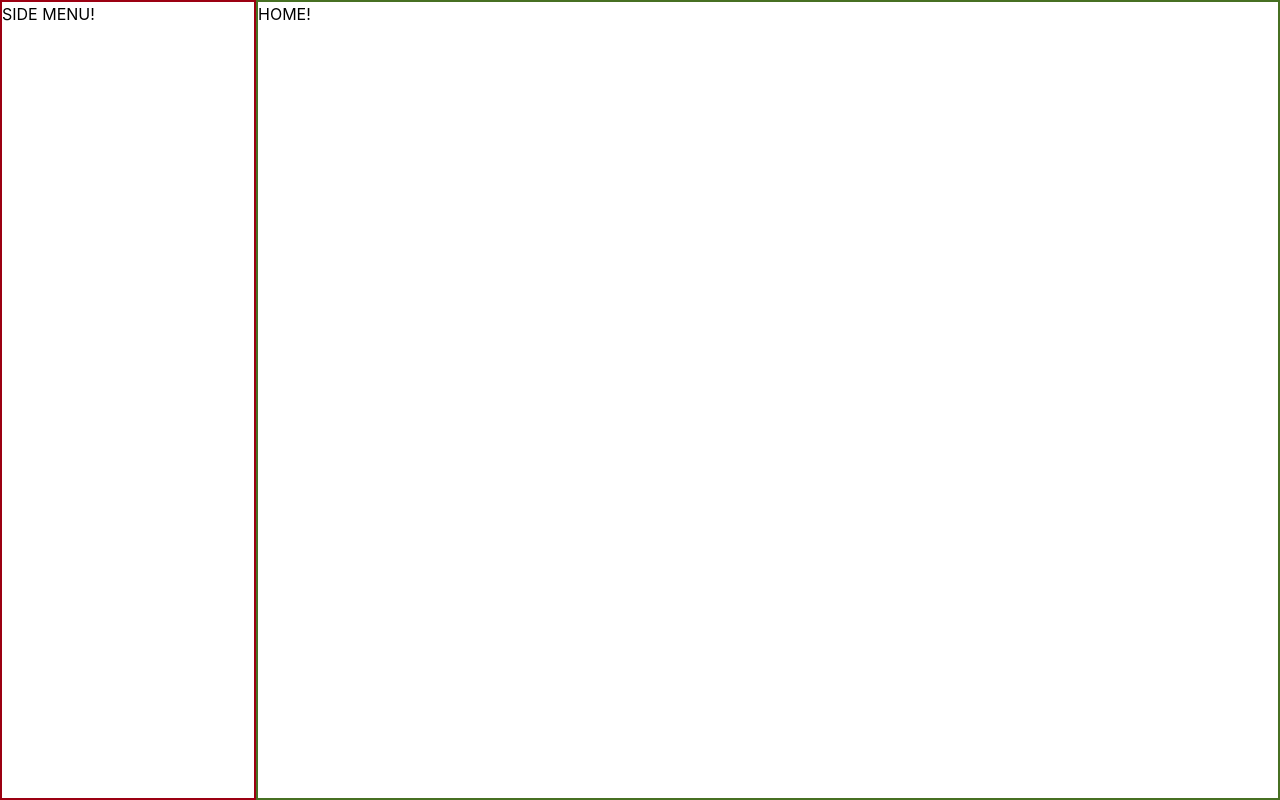
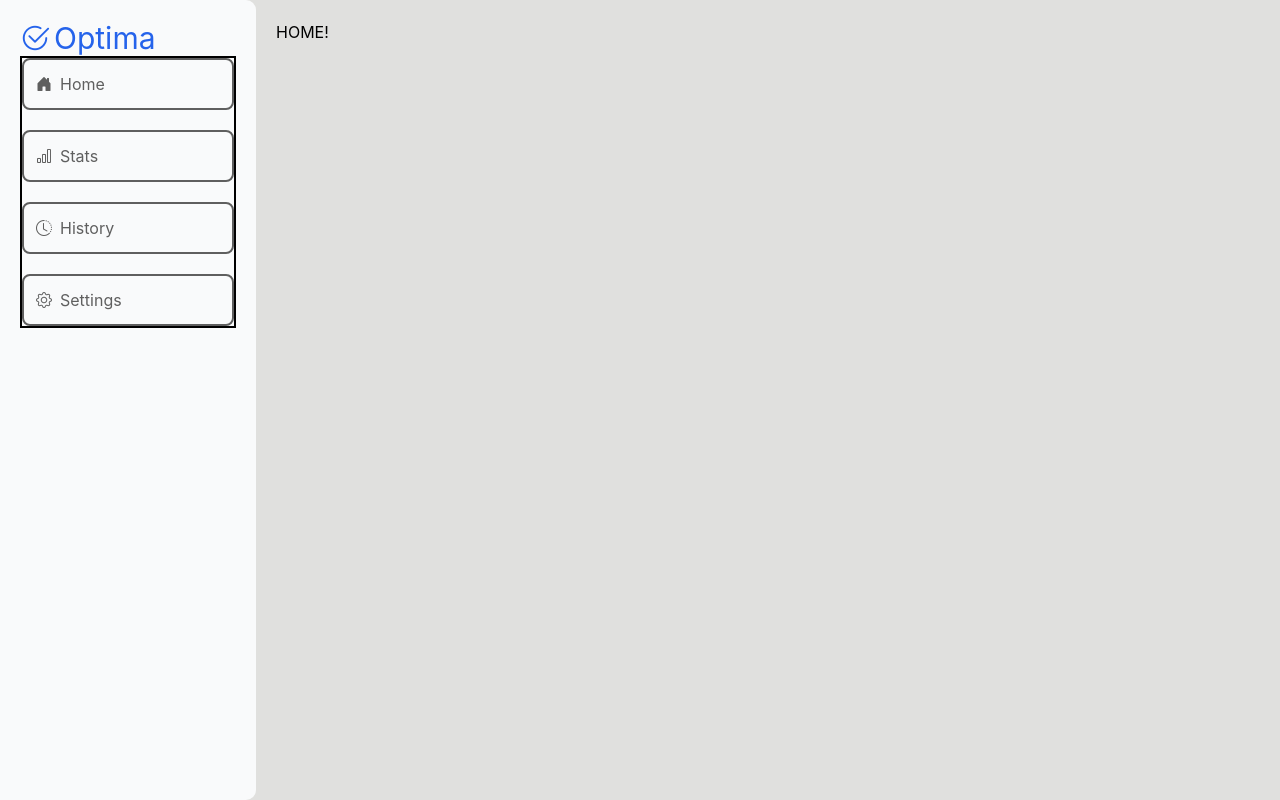
Before and after one commit to theinternetfae/Construction-site, a React (Vite) app: page /test/home in a window 1280 px wide. Built offline with nearby package versions, Linux system fonts and the light colour scheme.

Commit message:
Setting up side menu

```diff
--- a/src/SideMenu.jsx
+++ b/src/SideMenu.jsx
@@ -1,7 +1,36 @@
 function SideMenu() {
     return (
         <nav>
-            <h1>SIDE MENU!</h1>
+            <section className="logo-sect">
+                <i class="bi bi-check2-circle"></i>
+                <p>Optima</p>
+            </section>
+
+            <section className="nav-sect">
+
+                <div className="navigation">
+                    <i class="bi bi-house-door-fill"></i>
+                    <p>Home</p>
+                </div>
+
+                <div className="navigation">
+                    <i class="bi bi-bar-chart"></i>
+                    <p>Stats</p>
+                </div>
+
+                <div className="navigation">
+                    <i class="bi bi-clock-history"></i>
+                    <p>History</p>
+                </div>
+
+                <div className="navigation">
+                    <i class="bi bi-gear"></i>
+                    <p>Settings</p>
+                </div>
+
+            </section>
+
+            <section></section>
         </nav>
     );
 }
--- a/src/index.css
+++ b/src/index.css
@@ -136,8 +136,7 @@ body {
           }
 
           button {
-            @apply border border-2 border-[var(--light-accent)] cursor-pointer p-2 flex gap-2 rounded-xl shadow-xl
-            dark:border-[var(--dark-accent)];
+            @apply border border-2 border-[#FFFFFF25] bg-[#FFFFFF25] cursor-pointer p-2 flex gap-2 rounded-xl shadow-xl;
           }
         }
 
@@ -255,8 +254,7 @@ body {
           }
 
           button {
-            @apply border border-2 border-[var(--light-accent)] cursor-pointer p-2 flex gap-2 rounded-xl shadow-xl
-            dark:border-[var(--dark-accent)];
+            @apply border border-2 border-[#FFFFFF25] bg-[#FFFFFF25] cursor-pointer p-2 flex gap-2 rounded-xl shadow-xl;
           }
         }
 
@@ -266,14 +264,27 @@ body {
   }
 
   .overall-main-body {
-    @apply h-[100vh] w-[100vw] flex;
+    @apply h-[100vh] w-[100vw] flex bg-[#E0E0DE];
 
     nav {
-      @apply border border-2 border-[var(--red)] h-full w-[20vw];
+      @apply p-5 h-full w-[20vw] rounded-[0px_10px_10px_0px] bg-[#F9FAFB] flex flex-col;
+      /* after:content-[""] after:block after:border after:border-[#B2B0AC] after:w-[50%] after:mt-5; */
+
+      .logo-sect {
+        @apply flex text-3xl gap-1 text-[var(--light-accent)];
+      }
+
+      .nav-sect {
+        @apply border border-2 flex flex-col gap-5;
+
+        .navigation {
+          @apply border border-2 flex gap-2 p-3 rounded-lg text-[#5F5F5F];
+        }
+      }
     }
 
     main {
-      @apply border border-2 border-[var(--green)] w-[80vw];
+      @apply p-5 w-[80vw];
     }
   }
 }
```
